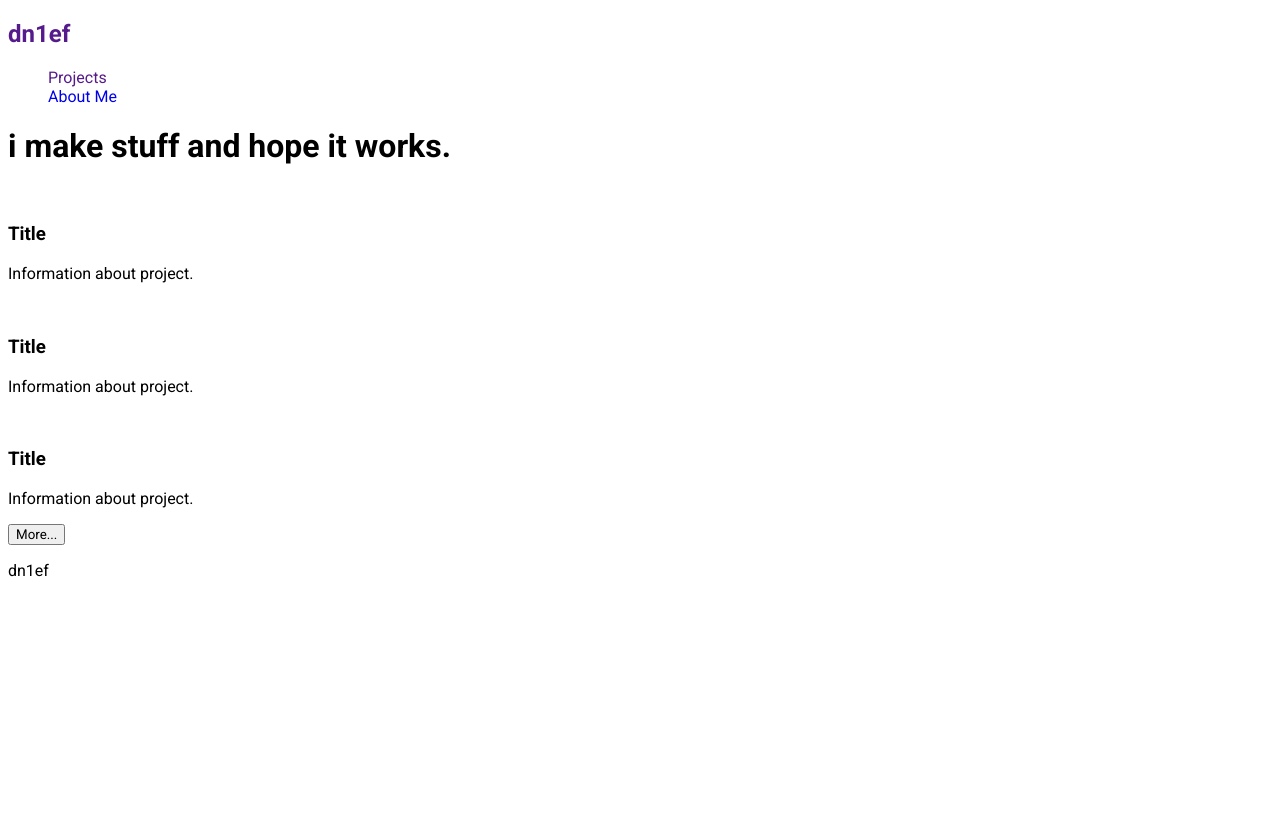
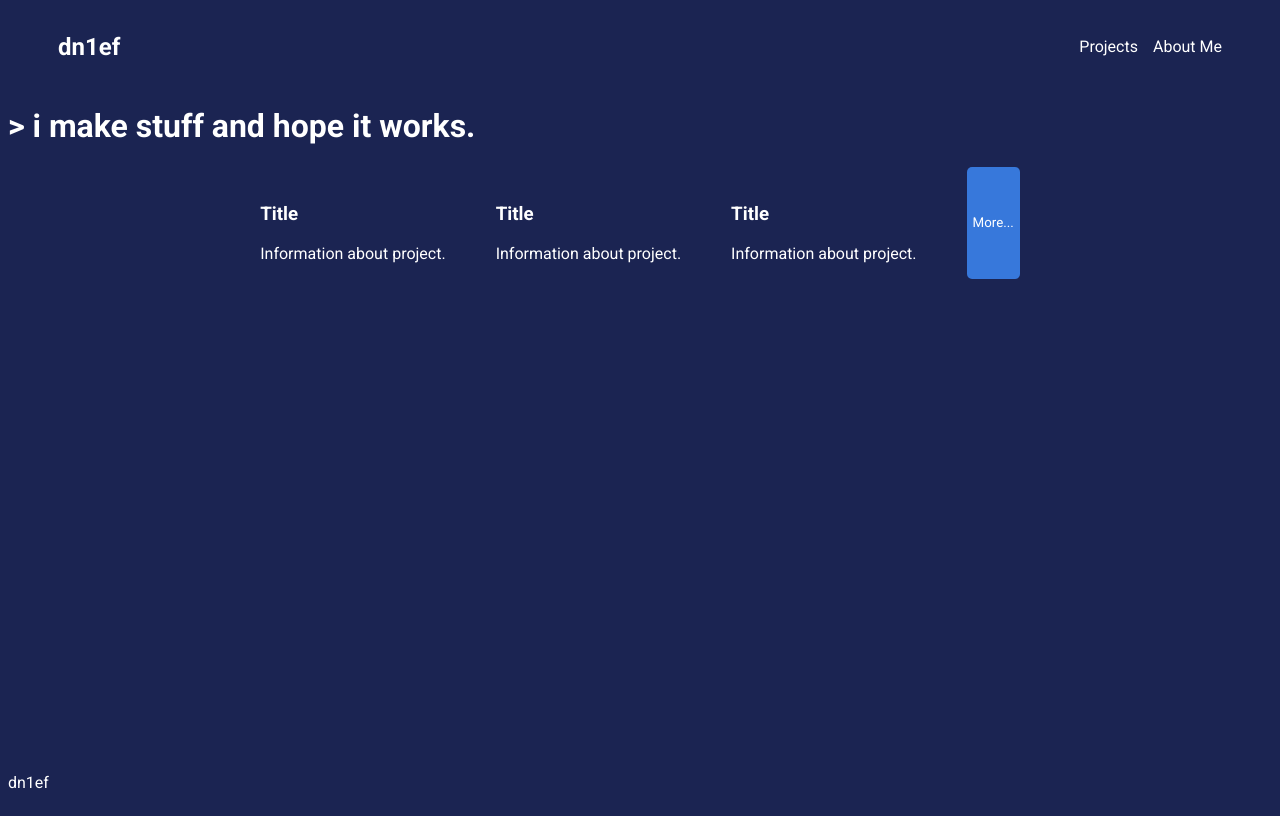
Before and after one commit to dn1ef/dn1ef.github.io, a plain HTML site: page index.html in a window 1280 px wide. Drawn offline with Linux system fonts and the light colour scheme.

Commit message:
edit index.html and style.css
wrapped divs in a div called "container" and pushed footer down to
bottom.

```diff
--- a/index.html
+++ b/index.html
@@ -7,6 +7,7 @@
     <link rel="stylesheet" href="styles/style.css">
   </head>
   <body>
+    <div class="container">
       <div class="header">
         <h2><a href="">dn1ef</a></h2>
         <ul>
@@ -14,8 +15,8 @@
           <li><a href="about.html">About Me</a></li>
         </ul>
       </div>
-    <div class="container">
-      <h1>i make stuff and hope it works.</h1>
+      <div class="rename">
+        <h1>> i make stuff and hope it works.</h1>
       </div>
       <div class="bottom">
         <div class="project">
@@ -35,6 +36,7 @@
         </div>
         <button>More...</button>
       </div>
+    </div>
     <footer>
       <p>dn1ef</p>
     </footer>
--- a/styles/style.css
+++ b/styles/style.css
@@ -7,12 +7,46 @@ h2,
 h3,
 p {
   font-family: "Roboto", sans-serif;
+  color: white;
+}
+
+body {
+  display: flex;
+  flex-direction: column;
+  min-height:100vh;
+  justify-content: space-between;
+  background-color: #1b2452;
+}
+.header {
+  display: flex;
+  justify-content: space-between;
+  padding: 5px 50px 5px 50px;
+
+}
+
+.main{
+  display: flex;
+  justify-content: center;
+}
+
+.bottom {
+  display: flex;
+  justify-content: center;
+  gap: 50px;
 }
 
 ul {
   list-style-type: none;
+  display: flex;
+  align-items: center;
+  gap: 15px;
 }
-
 a {
  text-decoration: none;
 }
+
+button {
+  background-color: #3778db;
+  border: none;
+  border-radius: 5px;
+}
```
Lines whose indentation alone changed are shown as unchanged.
